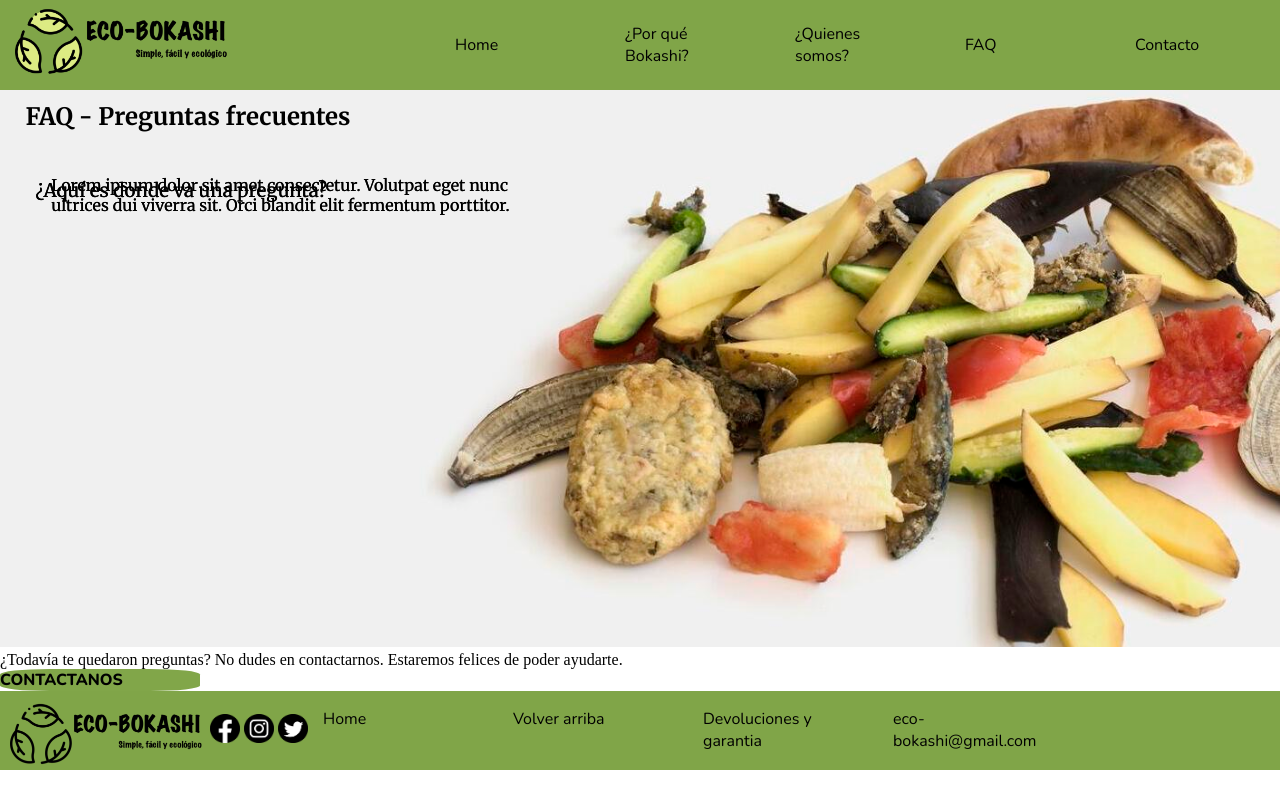
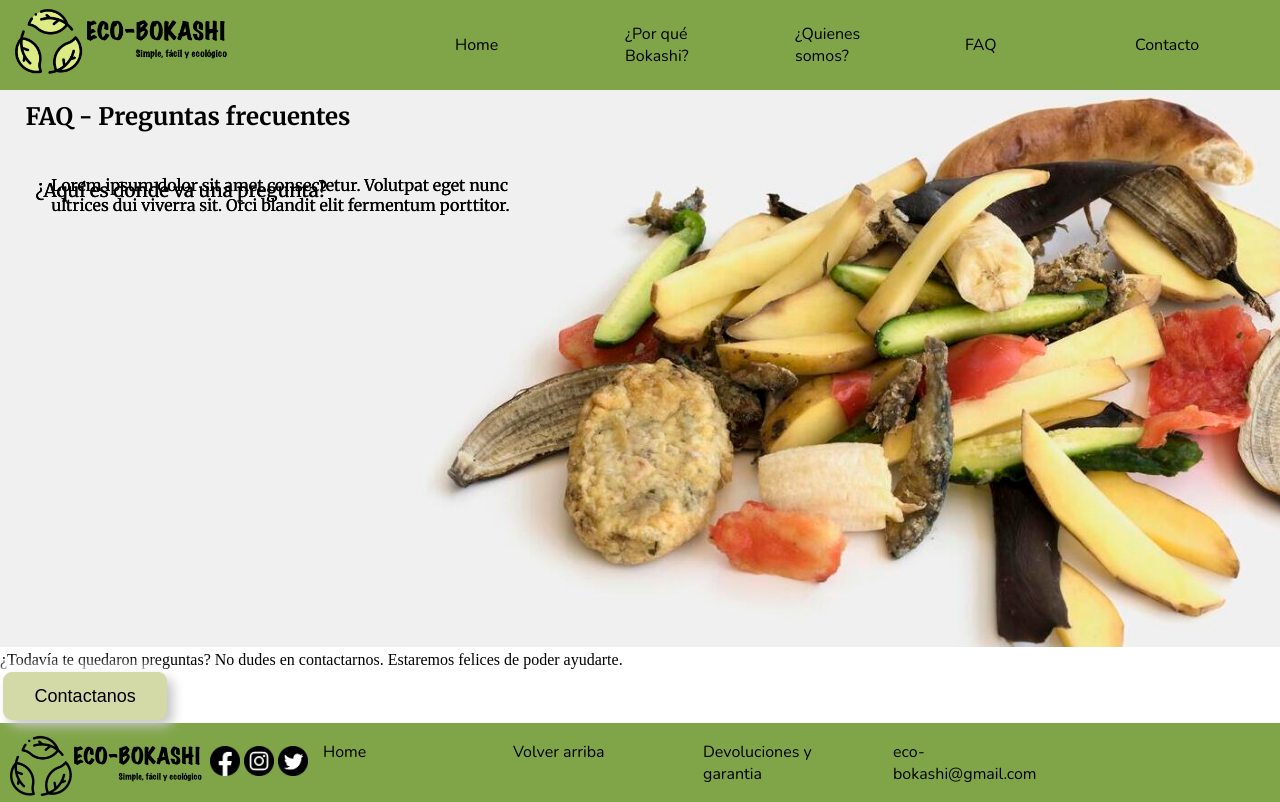
Before and after one commit to elrengo08/segunda-entrega, a plain HTML site: page pages/faq.html in a window 1280 px wide. Shown: the top 802 px of the page. Drawn offline with nearby package versions, Linux system fonts and the light colour scheme; a web font is replaced by a local one.

Commit message:
Agregue boton de contacto

```diff
--- a/css/style.css
+++ b/css/style.css
@@ -26,6 +26,7 @@ font-family: 'Signika Negative', sans-serif;
 
 .navBar li{
     list-style: none;
+    text-decoration: none;
     color: whitesmoke;
     margin: 25px;
     width: 100px;
@@ -254,14 +255,78 @@ a, a:hover {
     width: 100%;
     position: relative;
 }
-.boton-contacto h4 {
-    border: #000000;
-    background-color: #81A649;
-    border-radius: 25%;
-    width: 200px;
-    font-family: 'Nunito', sans-serif;
-    color: whitesmoke;
+.boton-contacto {
+
 }
+.button2 {
+    display: inline-block;
+    transition: all 0.2s ease-in;
+    position: relative;
+    overflow: hidden;
+    z-index: 1;
+    color: #090909;
+    padding: 0.7em 1.7em;
+    font-size: 18px;
+    border-radius: 0.5em;
+    background: #D3D9A7;
+    border: 1px solid #D3D9A7;
+    box-shadow: 6px 6px 12px #c5c5c5,
+                -6px -6px 12px #ffffff;
+    margin: 3px;
+  }
+
+  .button2:active {
+    color: #666;
+    box-shadow: inset 4px 4px 12px #c5c5c5,
+               inset -4px -4px 12px #ffffff;
+  }
+
+  .button2:before {
+    content: "";
+    position: absolute;
+    left: 50%;
+    transform: translateX(-50%) scaleY(1) scaleX(1.25);
+    top: 100%;
+    width: 140%;
+    height: 180%;
+    background-color: rgba(0, 0, 0, 0.05);
+    border-radius: 50%;
+    display: block;
+    transition: all 0.5s 0.1s cubic-bezier(0.55, 0, 0.1, 1);
+    z-index: -1;
+  }
+
+  .button2:after {
+    content: "";
+    position: absolute;
+    left: 55%;
+    transform: translateX(-50%) scaleY(1) scaleX(1.45);
+    top: 180%;
+    width: 160%;
+    height: 190%;
+    background-color: #9DA658;
+    border-radius: 50%;
+    display: block;
+    transition: all 0.5s 0.1s cubic-bezier(0.55, 0, 0.1, 1);
+    z-index: -1;
+  }
+
+  .button2:hover {
+    color: #ffffff;
+    border: 1px solid #9DA658;
+  }
+
+  .button2:hover:before {
+    top: -35%;
+    background-color: #9DA658;
+    transform: translateX(-50%) scaleY(1.3) scaleX(0.8);
+  }
+
+  .button2:hover:after {
+    top: -45%;
+    background-color: #9DA658;
+    transform: translateX(-50%) scaleY(1.3) scaleX(0.8);
+  }
 
 input[type=text], select, textarea {
     width: 100%;
--- a/pages/faq.html
+++ b/pages/faq.html
@@ -40,7 +40,9 @@
         </section>
         <div class="boton-contacto">
             <p>¿Todavía te quedaron preguntas? No dudes en contactarnos. Estaremos felices de poder ayudarte.</p>
-            <h4><a href="../pages/contacto.html">CONTACTANOS</a></h4>
+            <button class="button2">
+                <a href="../pages/contacto.html">Contactanos</a>
+            </button>
         </div>
     </main>
     <footer class="orden-footer">
```
Also changed, not shown: pages/contacto.html (+0 -1 lines).
